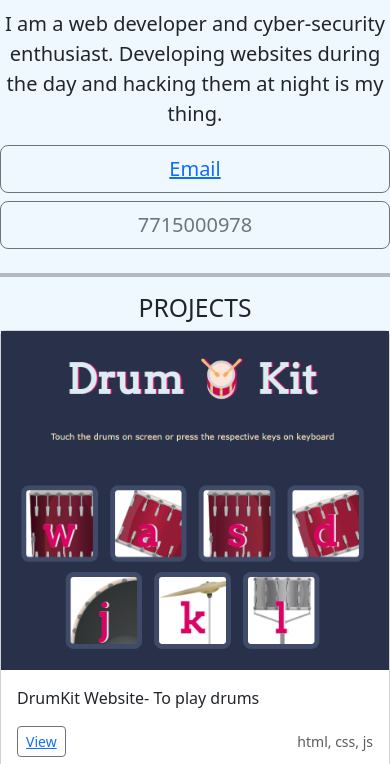
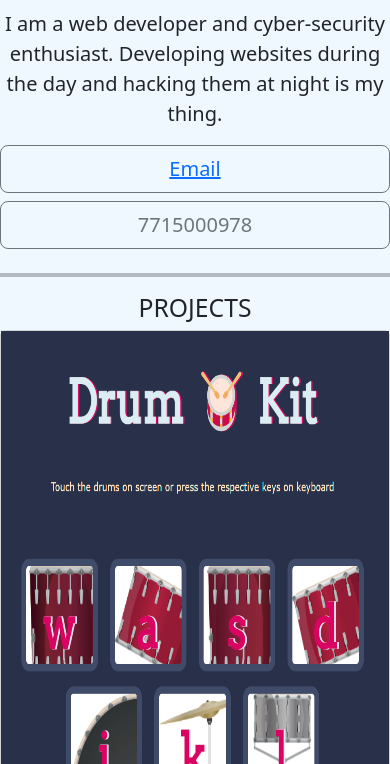
Before and after one commit to asmmcyber/personalBranding, a plain HTML site: page index.html in a window 390 px wide. Shown: the part 336-1100 px from the top of the page. Drawn offline with nearby package versions, Linux system fonts and the light colour scheme.

Commit message:
style.css

```diff
--- a/style.css
+++ b/style.css
@@ -31,6 +31,6 @@ footer{
        text-align: center;
     }
     img{
-        height: max-content;
+        height: 500px;
     }
 }
```
